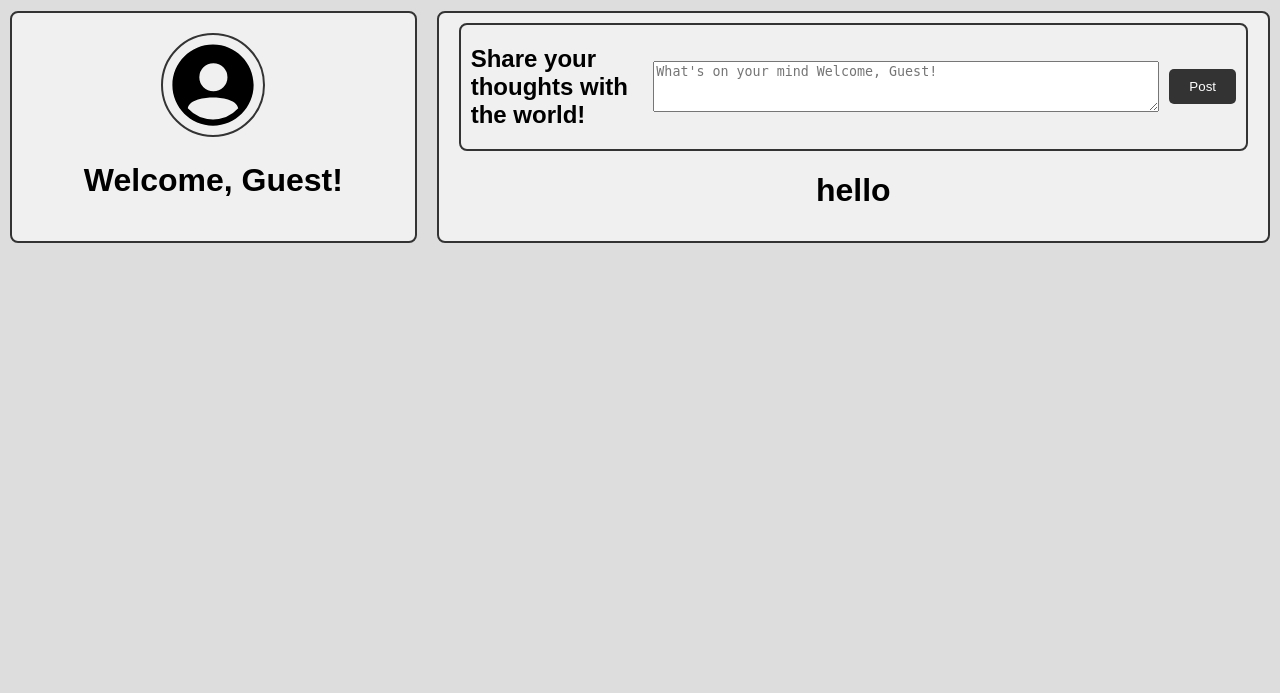
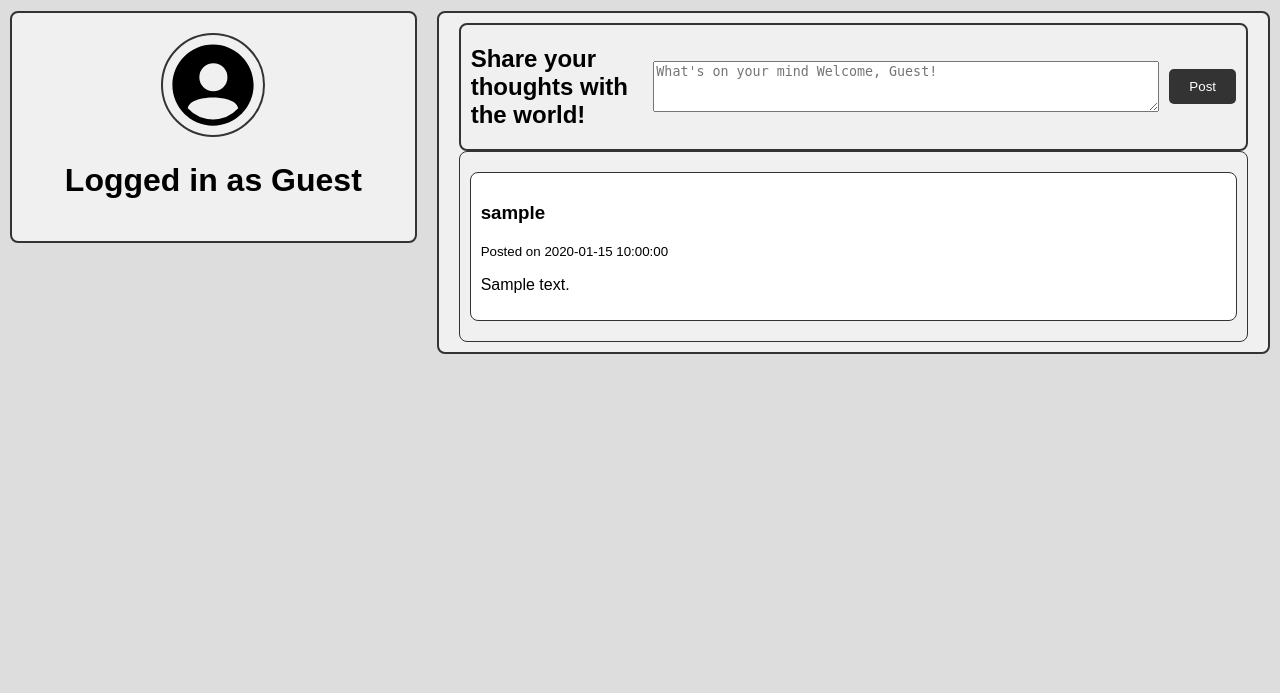
Before and after one commit to Sandro-Hobayan/PhpFormWithSession, a PHP site: page /homepage.php in a window 1280 px wide. Shown: the part 107-800 px from the top of the page. Run offline with PHP 8.4, Linux system fonts and the light colour scheme; tables that the repository leaves empty or names only in its code hold one stand-in row (values such as "Sample post").

Commit message:
feat: homepage create content form is now accepting and saving to database and posting to wall

```diff
--- a/homepage.php
+++ b/homepage.php
@@ -19,7 +19,7 @@ session_start();
 
 /*for logout popup*/
 .popup{
-  width: 400p;
+  width: 250px;
   background: rgba( 255, 255, 255, 0.15 );
   box-shadow: 0 8px 32px 0 rgba( 31, 38, 135, 0.37 );
   backdrop-filter: blur( 12.5px );
@@ -245,9 +245,17 @@ button[type="submit"] {
 
 .everycontent{
   background-color: #f0f0f0;
-    padding: 20px;
+    padding: 10px;
     border-radius: 8px;
-    text-align: center;
+    text-align: left;
+    border: #333 solid 1px;
+}
+
+.everycontent .post{
+  background-color: #fff;
+    padding: 10px;
+    border-radius: 8px;
+    margin: 10px 0;
     border: #333 solid 1px;
 }
 </style>
@@ -273,9 +281,6 @@ button[type="submit"] {
                 <button onclick="closePopup()">No</button>
             </div>
 </div>
-
-
-
     <div class="grid-container">
         <div class="nav">
             <nav>
@@ -300,13 +305,13 @@ button[type="submit"] {
                   if (isset($_SESSION['username'])) {
                     echo "<h1>" . htmlspecialchars($_SESSION['username']) . "</h1>";
                   } else {
-                    echo "<h1>Welcome, Guest!</h1>";
+                    echo "<h1>Logged in as Guest</h1>";
                   }
                   ?>
             </div>
         </div>
         <div class="body">
-          <div class="wall">
+          <div class="wall" style="overflow-y: auto; max-height: calc(100vh - 100px);">
             <div class="createContent">
             <form action="" method="POST">
               <h2>Share your thoughts with the world!</h2>
@@ -317,13 +322,52 @@ button[type="submit"] {
           } else {
           echo "Welcome, Guest!";
           }
-                        ?>"></textarea>
+          ?>" required></textarea>
               <button type="submit">Post</button>
               </div>
             </form>
+
+            <?php
+            if ($_SERVER['REQUEST_METHOD'] === 'POST' && isset($_POST['content'])) {
+              include 'conn.php';
+
+              $content = $conn->real_escape_string($_POST['content']);
+              $userId = isset($_SESSION['user_id']) ? $_SESSION['user_id'] : null;
+
+              if ($userId) {
+              $sql = "INSERT INTO user_content (user_id, content, created_at) VALUES ('$userId', '$content', NOW())";
+              if ($conn->query($sql) === TRUE) {
+          echo "<script>alert('Post shared successfully!');</script>";
+              } else {
+          echo "<script>alert('Error: " . $conn->error . "');</script>";
+              }
+              } else {
+              echo "<script>alert('You must be logged in to post.');</script>";
+              }
+            }
+            ?>
           </div>
-            <div class="evercontent">
-              <h1>hello</h1>
+            <div class="everycontent">
+              <?php
+              include 'conn.php';
+              $sql = "SELECT users.username, user_content.content, user_content.created_at
+              FROM users
+              JOIN user_content ON users.id = user_content.user_id
+              ORDER BY user_content.created_at DESC";
+              $result = $conn->query($sql);
+
+          if ($result->num_rows > 0) {
+              while ($row = $result->fetch_assoc()) {
+            echo "<div class='post'>";
+            echo "<h3>" . htmlspecialchars($row['username']) . "</h3>";
+            echo "<small>Posted on " . htmlspecialchars($row['created_at']) . "</small>";
+            echo "<p>" . htmlspecialchars($row['content']) . "</p>";
+            echo "</div>";
+              }
+          } else {
+              echo "<div class='post'><p>No posts available. Be the first to share your thoughts!</p></div>";
+          }
+          ?>
             </div>
           </div>
         </div>
--- a/login.php
+++ b/login.php
@@ -70,6 +70,7 @@
         if(mysqli_num_rows($query) > 0){
           $row = mysqli_fetch_assoc($query);
           session_start();
+          $_SESSION['user_id'] = $row['id'];
           $_SESSION['username'] = $row['username'];
 
           echo '<script type="text/javascript">';
--- a/profile.html
+++ b/profile.html
@@ -7,8 +7,10 @@
 </head>
 <body>
 
-  <div class="container">
-
+  <div class="profile">
+    <div class="profile">
+      <img src="images/profile.svg" alt="Profile Picture" width="100" height="100">
+  </div>
   </div>
 
 </body>
```
Lines whose indentation alone changed are shown as unchanged.
